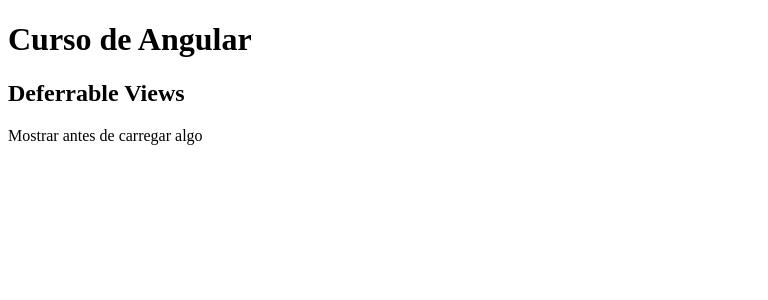
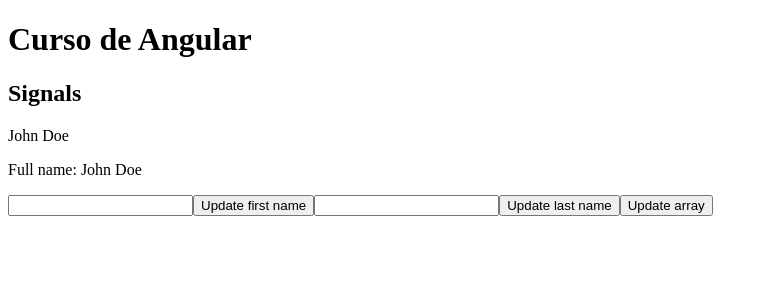
Before and after one commit to jmlinger/first-angular-project, an Angular app: page / in a window 1280 px wide. Shown: the top 300 px of the page, without its empty margins (0-768 px from the left). Built offline with nearby package versions, Linux system fonts and the light colour scheme.

Commit message:
feat:exploring signals

```diff
--- a/src/app/app.component.ts
+++ b/src/app/app.component.ts
@@ -7,11 +7,12 @@
 import { TemplateBindindComponent } from './components/template/template-bindind/template-bindind.component';
 import { TemplateVariablesComponent } from './components/template/template-variables/template-variables.component';
 import { TemplateControlFlowComponent } from './components/template/template-control-flow/template-control-flow.component';
+import { SignalsComponent } from './components/signals/signals.component';
 
 @Component({
   selector: 'app-root',
   standalone: true,
-  imports: [CommonModule, RouterOutlet, NewComponent, TemplateBindindComponent, TemplateVariablesComponent, TemplateControlFlowComponent, TemplateDeferrableViewsComponent],
+  imports: [CommonModule, RouterOutlet, NewComponent, TemplateBindindComponent, TemplateVariablesComponent, TemplateControlFlowComponent, TemplateDeferrableViewsComponent, SignalsComponent],
   template: `
     <h1>Curso de Angular</h1>
     <div class="theme-red">
@@ -19,7 +20,8 @@
       <!-- <app-template-bindind /> -->
       <!-- <app-template-variables /> -->
       <!-- <app-template-control-flow/> -->
-      <app-template-deferrable-views/>
+      <!-- <app-template-deferrable-views/> -->
+      <app-signals/>
     </div>
   `,
 })
--- /dev/null
+++ b/src/app/components/signals/signals.component.html
@@ -0,0 +1,19 @@
+<h2>Signals</h2>
+
+<p>{{firstName()}} {{lastName()}}</p>
+<p>Full name: {{fullName()}}</p>
+
+<ul>
+  @for (item of array(); track item) {
+    <li>{{item}}</li>
+  }
+</ul>
+
+<input #firstNameInput type="text">
+<button (click)="updateFirstName(firstNameInput.value)">Update first name</button>
+
+<input #lastNameInput type="text">
+<button (click)="updateLastName(lastNameInput.value)">Update last name</button>
+
+
+<button (click)="updateArray()">Update array</button>
--- /dev/null
+++ b/src/app/components/signals/signals.component.ts
@@ -0,0 +1,37 @@
+import { CommonModule } from '@angular/common';
+import { ChangeDetectionStrategy, Component, computed, signal } from '@angular/core';
+
+@Component({
+  selector: 'app-signals',
+  standalone: true,
+  imports: [
+    CommonModule,
+  ],
+  templateUrl: './signals.component.html',
+  styleUrl: './signals.component.scss',
+  changeDetection: ChangeDetectionStrategy.OnPush,
+})
+export class SignalsComponent {
+  public firstName = signal('John')
+  public lastName = signal('Doe')
+
+  public fullName = computed(() => {
+    return this.firstName() + ' ' + this.lastName()
+  })
+
+  public array = signal<number[]>([])
+
+  public updateFirstName(value: string) {
+    this.firstName.set(value)
+  }
+
+  public updateLastName(value: string) {
+    this.lastName.set(value)
+  }
+
+  public updateArray() {
+    this.array.update((prevValue) => {
+      return [...prevValue, prevValue.length + 1]
+    })
+  }
+}
```
Also changed, not shown: src/app/components/signals/signals.component.scss (added).
